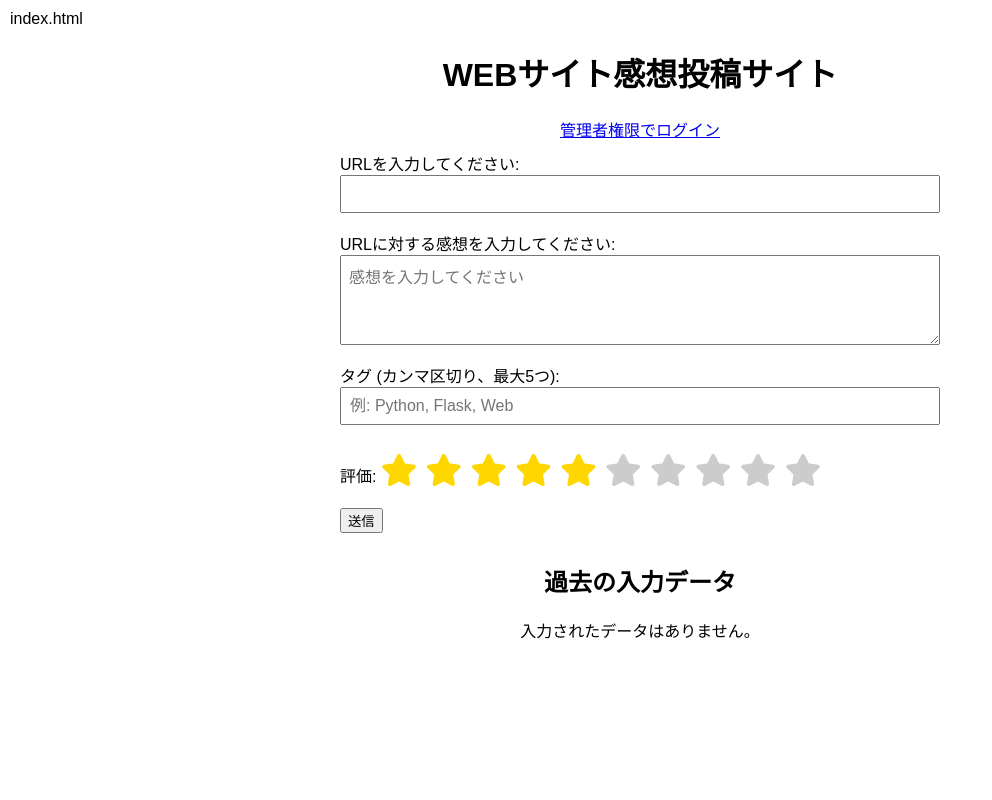
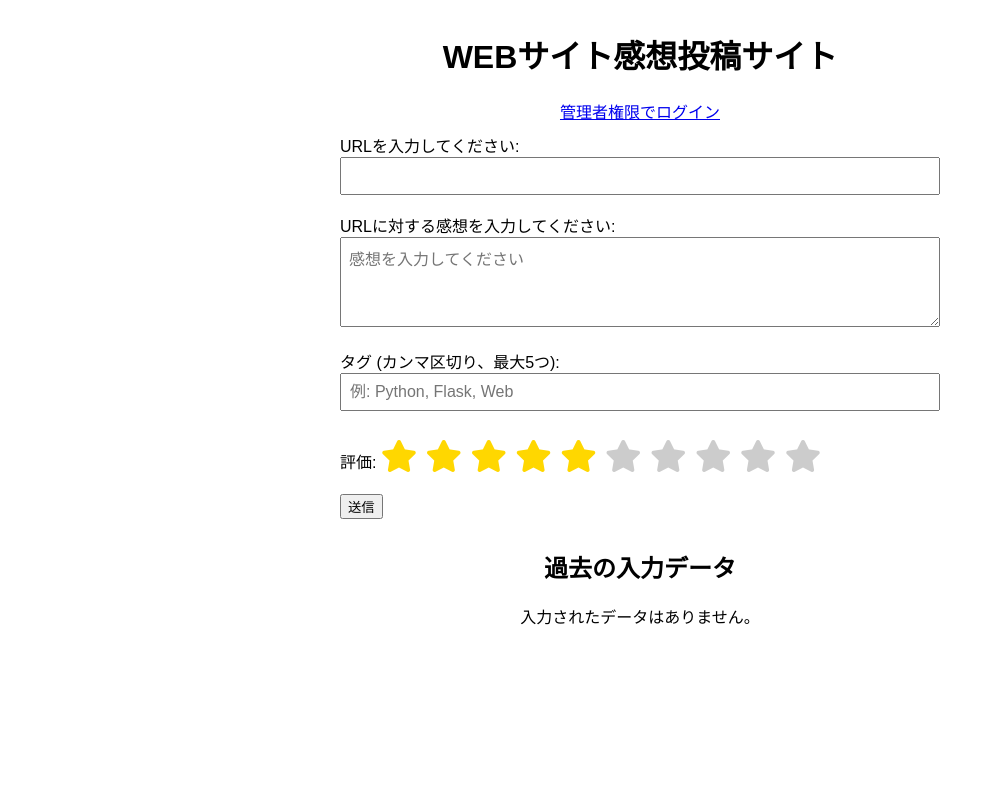
Before and after one commit to NoJobDetective/flask_test2, a Flask app: page / in a window 1280 px wide. Shown: the whole page, without its empty margins (0-992 px from the left). Run offline with Flask 3, Linux system fonts and the light colour scheme; some libraries are stand-ins or nearby versions.

Commit message:
Update index.html

```diff
--- a/templates/index.html
+++ b/templates/index.html
@@ -1,5 +1,3 @@
- index.html
-
 <!DOCTYPE html>
 <html lang="ja">
 <head>
```
